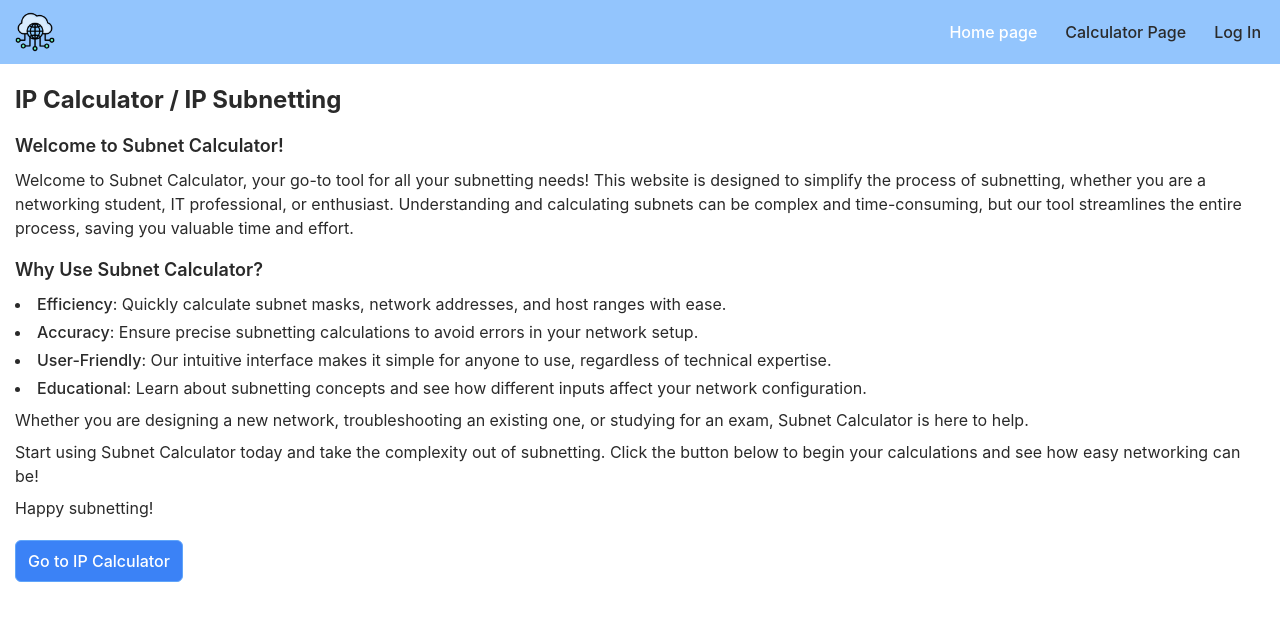
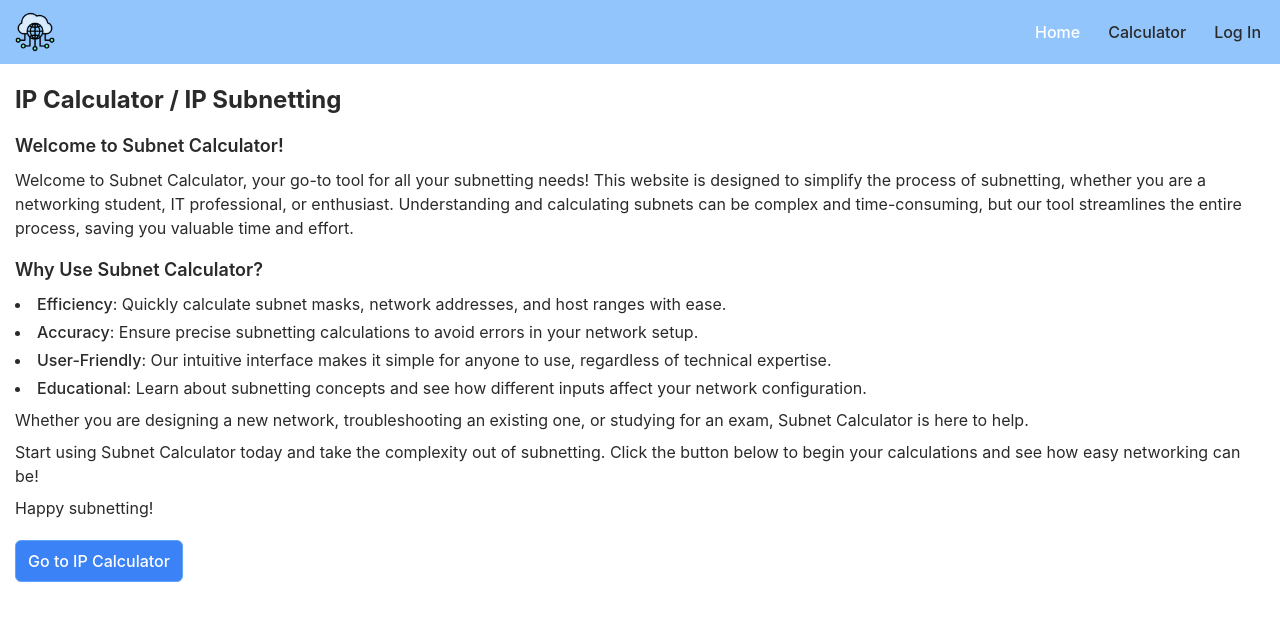
Before and after one commit to Oleksandr073/IP-Subnet-Calculator-Web-Application, a React (Vite) app: page / in a window 1280 px wide. Shown: the top 620 px of the page. Built offline with nearby package versions, Linux system fonts and the light colour scheme; no server answers.

Commit message:
update links text

```diff
--- a/src/components/ui/Header.tsx
+++ b/src/components/ui/Header.tsx
@@ -39,7 +39,7 @@ export const Header = () => {
                   )
                 }
               >
-                Home page
+                Home
               </NavLink>
             </li>
             <li>
@@ -54,7 +54,7 @@ export const Header = () => {
                   )
                 }
               >
-                Calculator Page
+                Calculator
               </NavLink>
             </li>
             <li>
@@ -70,7 +70,7 @@ export const Header = () => {
                     )
                   }
                 >
-                  User Page
+                  User
                 </NavLink>
               ) : (
                 <NavLink
--- a/src/pages/NotFoundPage.tsx
+++ b/src/pages/NotFoundPage.tsx
@@ -9,7 +9,7 @@ export const NotFoundPage = () => {
       <div className="mb-4">
         <b className="font-bold text-2xl">Not Fount Page</b>
       </div>
-      <Button text="Home Page" isAppLink to="/" />
+      <Button text="Home" isAppLink to="/" />
     </div>
   );
 };
```
